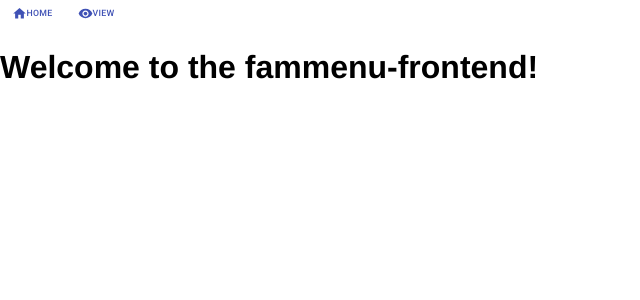
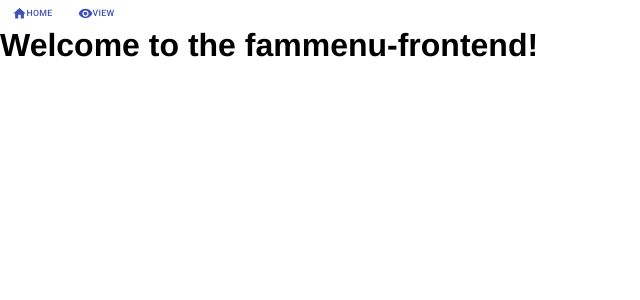
Before and after one commit to iancwwong/fammenu-frontend, a React app: page / in a window 1280 px wide. Shown: the top 300 px of the page, without its empty margins (0-640 px from the left). Built offline with nearby package versions, Linux system fonts and the light colour scheme.

Commit message:
Fixing default spacing of header titles

```diff
--- a/src/pages/HomePage.js
+++ b/src/pages/HomePage.js
@@ -5,7 +5,7 @@ const HomePage = () => (
     <div>
         <Navbar />
 
-        <h1>Welcome to the fammenu-frontend!</h1>
+        <h1 className="header__title">Welcome to the fammenu-frontend!</h1>
     </div>
 );
 
--- a/src/pages/ViewFoodItems.js
+++ b/src/pages/ViewFoodItems.js
@@ -134,7 +134,7 @@ export default class ViewFoodItems extends React.Component {
         return (
             <div>
                 <Navbar />
-                <h1>Food Items Viewing Page</h1>
+                <h1 className="header__title">Food Items Viewing Page</h1>
 
                 <Grid container direction="row">
                     <SearchForm
--- /dev/null
+++ b/src/styles/components/_header.scss
@@ -0,0 +1,4 @@
+.header__title {
+    font-size: $l-size;
+    margin: 0;
+}
--- a/src/styles/styles.scss
+++ b/src/styles/styles.scss
@@ -1,2 +1,3 @@
 @import './base/settings';
 @import './base/base';
+@import './components/header';
```
